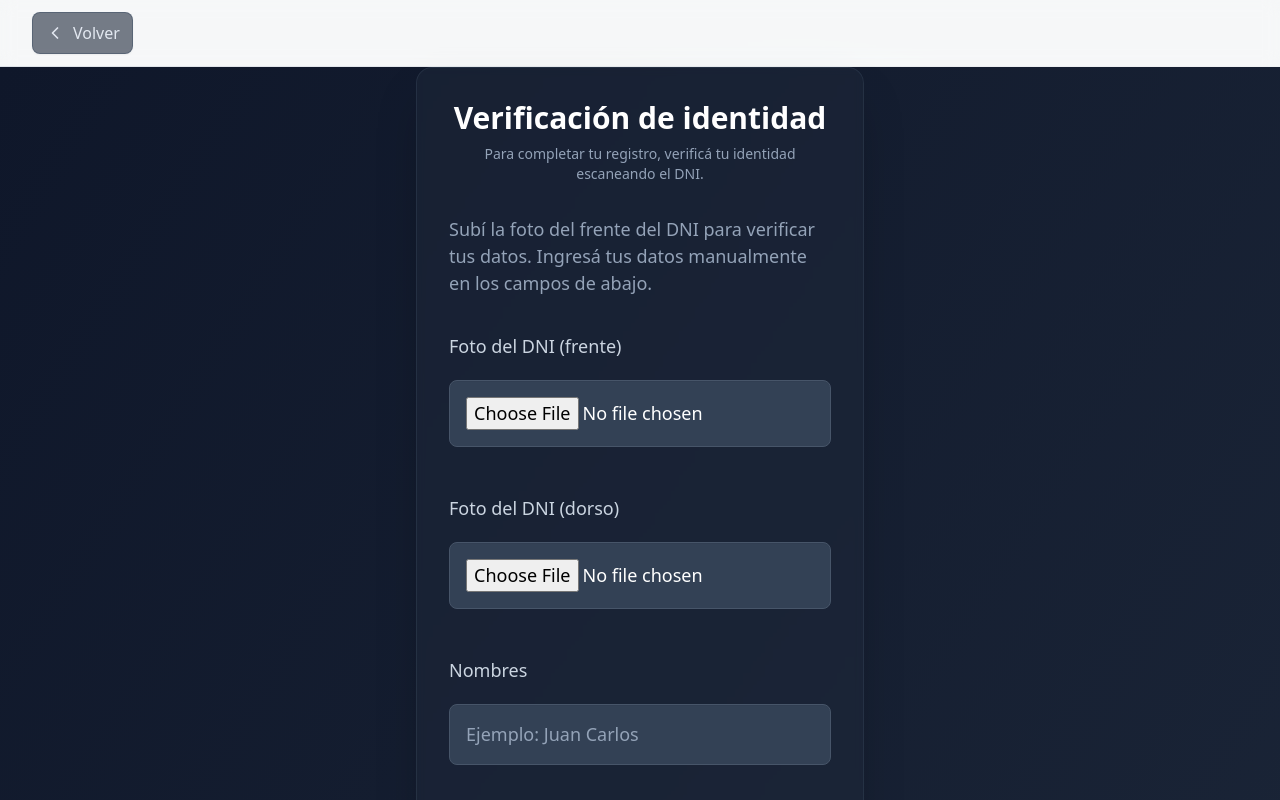
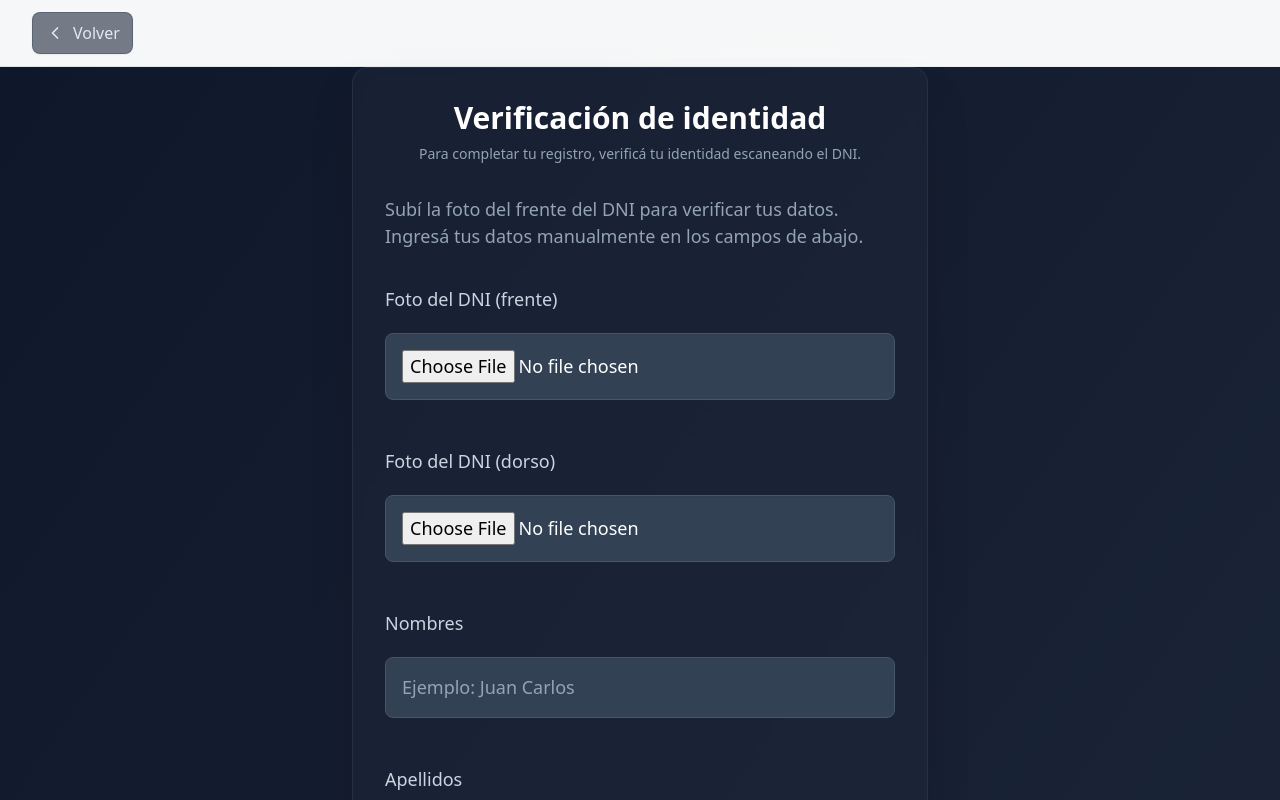
Before and after one commit to BauthyBa/jetgoMobile, a React (Vite) app: page /verify-dni in a window 1280 px wide. Shown: the top 800 px of the page. Built offline with nearby package versions, Linux system fonts and the light colour scheme; no server answers.

Commit message:
Cambios en verifyDni

```diff
--- a/src/pages/VerifyDni.jsx
+++ b/src/pages/VerifyDni.jsx
@@ -6,7 +6,7 @@
   const search = location.search || ''
   return (
     <div className="min-h-screen flex items-center justify-center bg-gradient-to-br from-slate-900 to-slate-800 px-4">
-      <div className="w-full max-w-md bg-slate-800/50 backdrop-blur-sm rounded-2xl shadow-2xl p-8 border border-slate-700/50">
+      <div className="w-full max-w-lg md:max-w-xl bg-slate-800/50 backdrop-blur-sm rounded-2xl shadow-2xl p-8 border border-slate-700/50">
         <div className="text-center mb-8">
           <h2 className="text-3xl font-bold text-white mb-2">Verificación de identidad</h2>
           <p className="text-slate-400 text-sm">Para completar tu registro, verificá tu identidad escaneando el DNI.</p>
```
